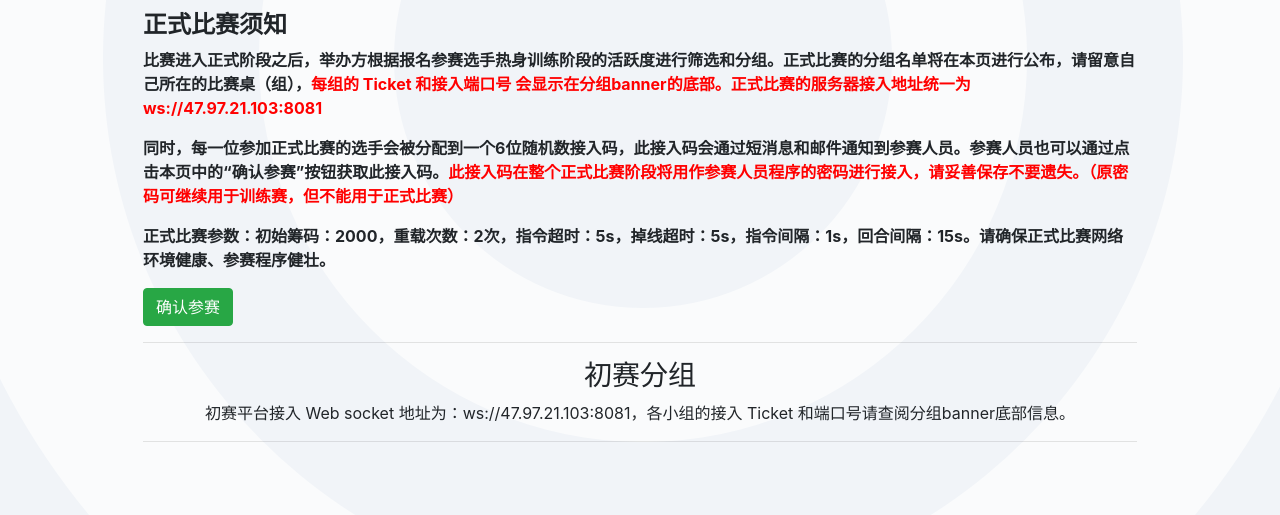
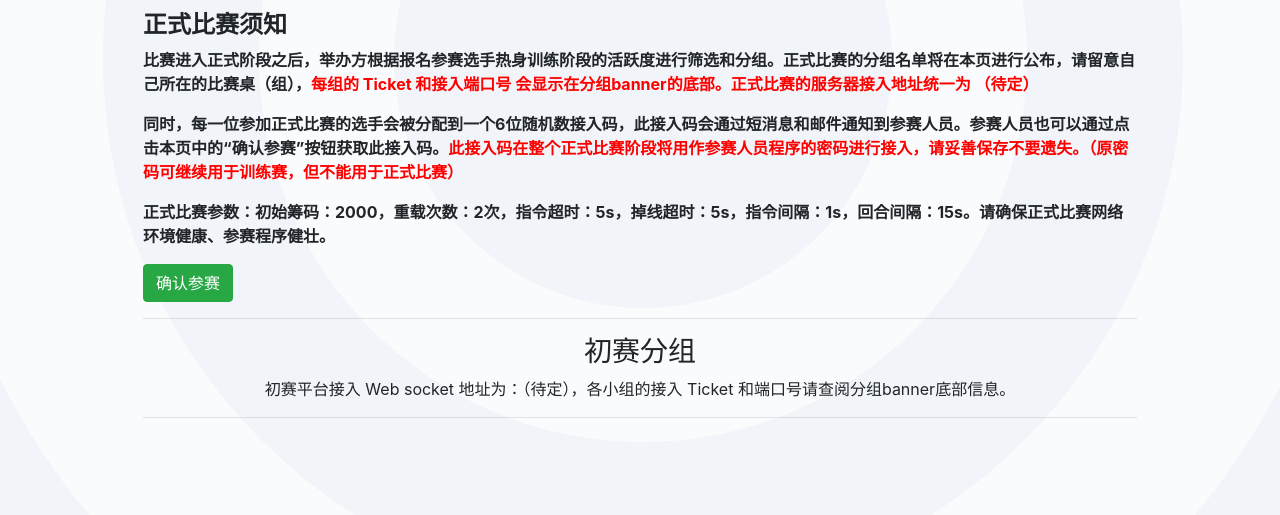
Before and after one commit to jeoe12/dummy-texas-holdem, a website: page web/kanban.html in a window 1280 px wide. Shown: the part 216-731 px from the top of the page. Drawn offline with nearby package versions, Linux system fonts and the light colour scheme.

Commit message:
hided match server address

```diff
--- a/web/kanban.html
+++ b/web/kanban.html
@@ -53,13 +53,13 @@
         <h2><strong>初赛看板</strong></h2>
         <hr>
         <a style="text-decoration: none;"><h4><strong>正式比赛须知</strong></h4></a>
-        <p><b>比赛进入正式阶段之后，举办方根据报名参赛选手热身训练阶段的活跃度进行筛选和分组。正式比赛的分组名单将在本页进行公布，请留意自己所在的比赛桌（组），<span style="color: #FF0000">每组的 Ticket 和接入端口号 会显示在分组banner的底部。正式比赛的服务器接入地址统一为 ws://47.97.21.103:8081</span></b></p>
+        <p><b>比赛进入正式阶段之后，举办方根据报名参赛选手热身训练阶段的活跃度进行筛选和分组。正式比赛的分组名单将在本页进行公布，请留意自己所在的比赛桌（组），<span style="color: #FF0000">每组的 Ticket 和接入端口号 会显示在分组banner的底部。正式比赛的服务器接入地址统一为 （待定）</span></b></p>
         <p><b>同时，每一位参加正式比赛的选手会被分配到一个6位随机数接入码，此接入码会通过短消息和邮件通知到参赛人员。参赛人员也可以通过点击本页中的“确认参赛”按钮获取此接入码。<span style="color: #FF0000">此接入码在整个正式比赛阶段将用作参赛人员程序的密码进行接入，请妥善保存不要遗失。（原密码可继续用于训练赛，但不能用于正式比赛）</span></b></p>
         <p><b>正式比赛参数：初始筹码：2000，重载次数：2次，指令超时：5s，掉线超时：5s，指令间隔：1s，回合间隔：15s。请确保正式比赛网络环境健康、参赛程序健壮。</span></b></p>
         <p><a class="btn btn-large btn-success" role="button" onclick="fetchPasscode();">确认参赛</a></p>
         <hr>
         <h3 style="width: 100%; text-align: center;">初赛分组</h3>
-        <p style="width: 100%; text-align: center;">初赛平台接入 Web socket 地址为：ws://47.97.21.103:8081，各小组的接入 Ticket 和端口号请查阅分组banner底部信息。</p>
+        <p style="width: 100%; text-align: center;">初赛平台接入 Web socket 地址为：（待定），各小组的接入 Ticket 和端口号请查阅分组banner底部信息。</p>
         <hr>
         <div class="cover-container game-list" style="margin-top: 40px; min-height: 400px; text-align: center;">
             <div id="kanban_empty" style="display: block; width: 100%; text-align: center; margin-top: 100px;"><span><strong><h2>暂时没有开放</h2></strong></span></div>
```
